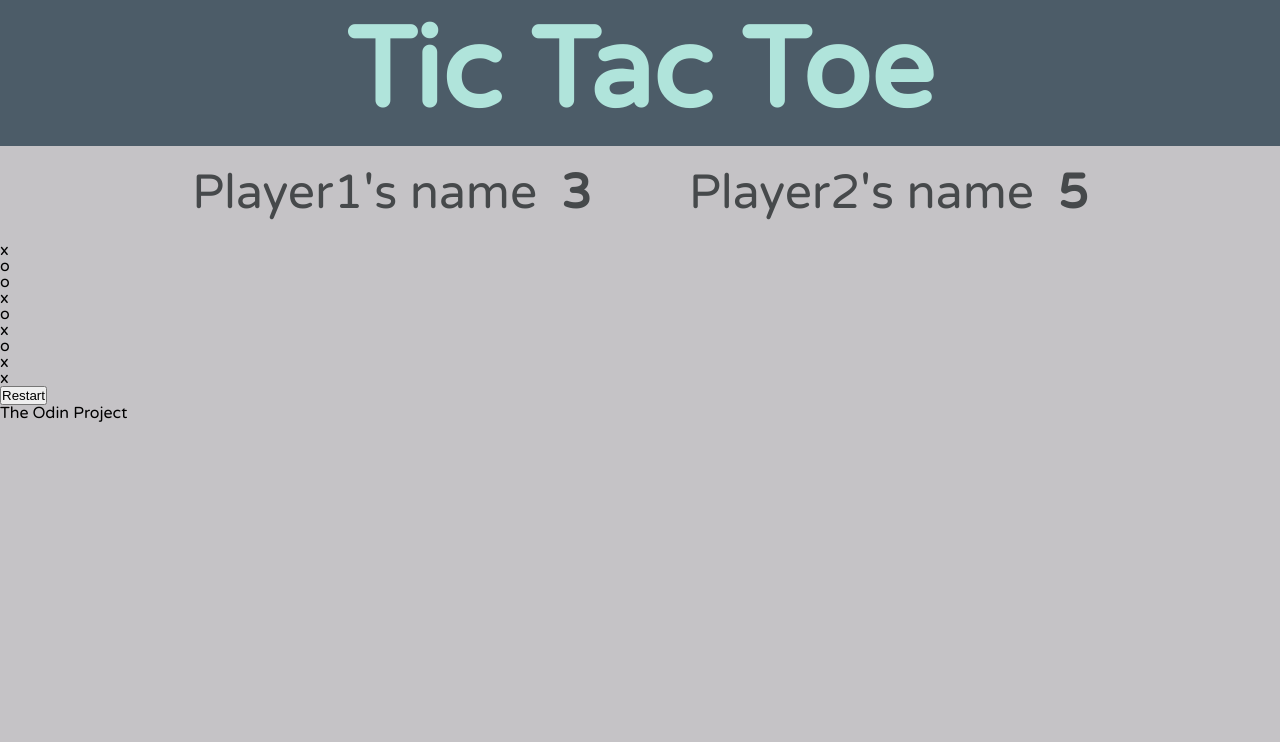
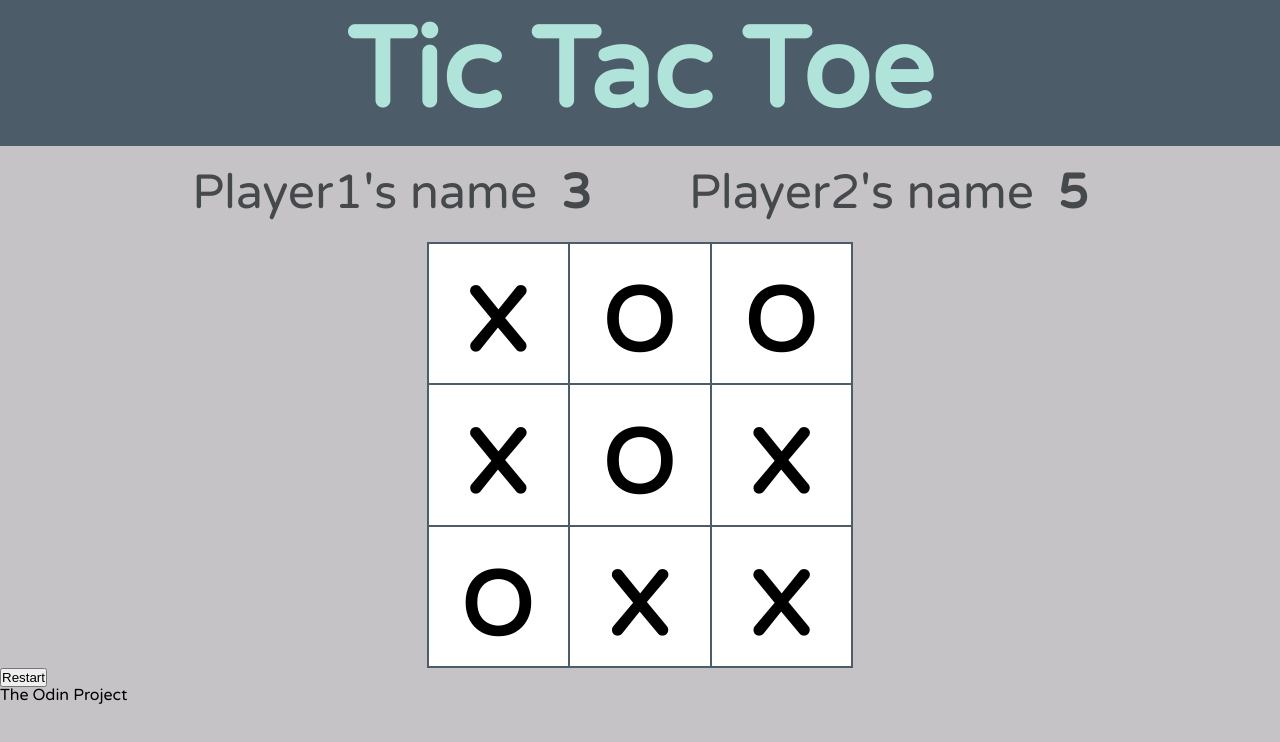
Before and after one commit to itsEmadK/odin-tic-tac-toe, a plain HTML site: page index.html in a window 1280 px wide. Drawn offline with Linux system fonts and the light colour scheme.

Commit message:
Adjust grid and cells styles

```diff
--- a/index.html
+++ b/index.html
@@ -20,6 +20,7 @@
             <div class="player2-name">Player2's name</div>
             <div class="player2-score">5</div>
         </div>
+        <div class="cells-grid-container">
             <div class="cells-grid">
                 <div data-i="0" data-j="0" class="cell">x</div>
                 <div data-i="0" data-j="1" class="cell">o</div>
@@ -31,6 +32,7 @@
                 <div data-i="2" data-j="1" class="cell">x</div>
                 <div data-i="2" data-j="2" class="cell">x </div>
             </div>
+        </div>
         <button type="button" class="restart">Restart</button>
     </main>
     <footer>The Odin Project</footer>
--- a/style.css
+++ b/style.css
@@ -47,3 +47,28 @@ header {
 .players-info-container div[class*="score"] {
     font-weight: bold;
 }
+
+.cells-grid-container {
+    display: grid;
+    grid-template-columns: 1fr 1fr 1fr;
+    grid-template-areas: ". grid .";
+}
+
+.cells-grid {
+    display: grid;
+    grid-template-columns: 1fr 1fr 1fr;
+    justify-content: center;
+    border: 1px solid var(--header-bg-color);
+    grid-area: grid;
+}
+
+.cell {
+    font-size: 8rem;
+    height: auto;
+    aspect-ratio: 1;
+    background-color: white;
+    border: 1px solid var(--header-bg-color);
+    display: flex;
+    justify-content: center;
+    align-items: center;
+}
```
Lines whose indentation alone changed are shown as unchanged.
